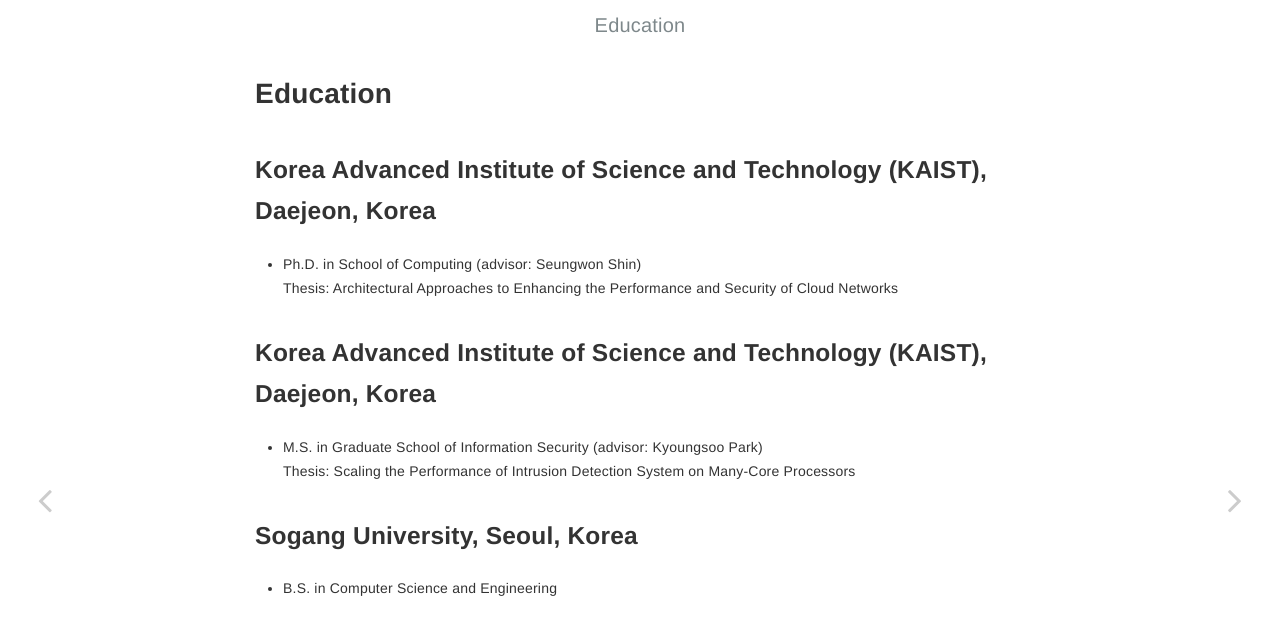
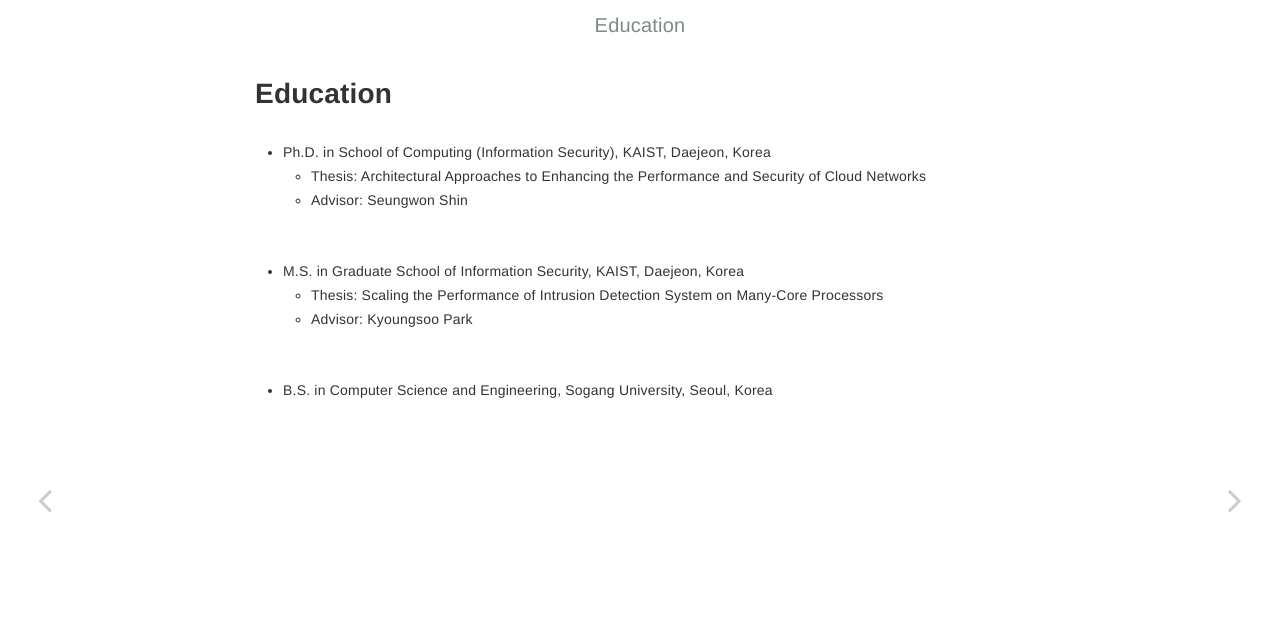
Before and after one commit to nam-jaehyun/nam-jaehyun.github.io, a Jekyll site: the page built from _posts/2022-07-01-education.md, in a window 1280 px wide. Shown: the top 635 px of the page. Built offline with Jekyll 4.4.1, drawn with Linux system fonts in a browser that asks for light colours.

Commit message:
Update 2022-07-01-education.md

```diff
--- a/_posts/2022-07-01-education.md
+++ b/_posts/2022-07-01-education.md
@@ -6,16 +6,17 @@ category: default
 layout: post
 ---
 
-## Korea Advanced Institute of Science and Technology (KAIST), Daejeon, Korea
+- Ph.D. in School of Computing (Information Security), KAIST, Daejeon, Korea
+  - Thesis: Architectural Approaches to Enhancing the Performance and Security of Cloud Networks
+  - Advisor: Seungwon Shin
 
-- Ph.D. in School of Computing (advisor: Seungwon Shin)
-	Thesis: Architectural Approaches to Enhancing the Performance and Security of Cloud Networks
 
-## Korea Advanced Institute of Science and Technology (KAIST), Daejeon, Korea
+<br />
 
-- M.S. in Graduate School of Information Security (advisor: Kyoungsoo Park)
-  Thesis: Scaling the Performance of Intrusion Detection System on Many-Core Processors
+- M.S. in Graduate School of Information Security, KAIST, Daejeon, Korea
+  - Thesis: Scaling the Performance of Intrusion Detection System on Many-Core Processors
+  - Advisor: Kyoungsoo Park
 
-## Sogang University, Seoul, Korea
+<br />
 
-- B.S. in Computer Science and Engineering
+- B.S. in Computer Science and Engineering, Sogang University, Seoul, Korea
```
